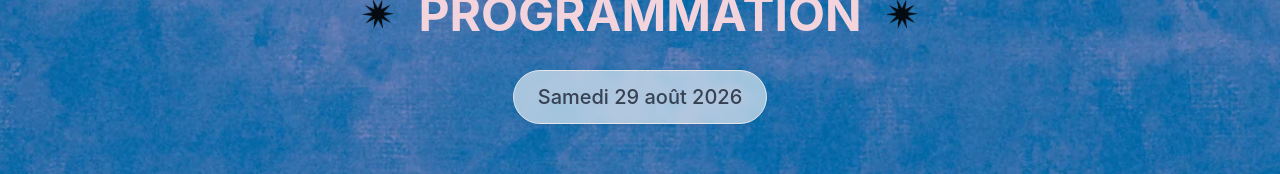
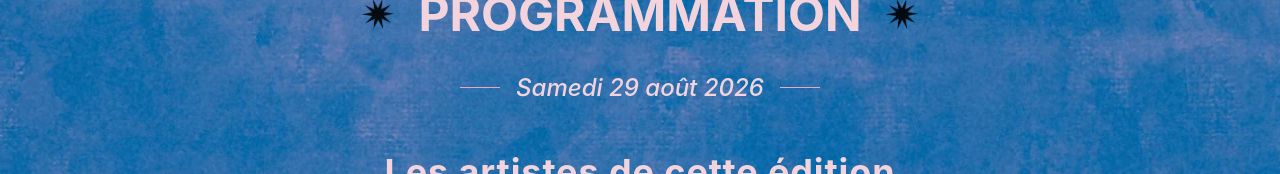
Before and after one commit to JasonSaluden/felicita, a React (Create React App) app: page /programmation in a window 1280 px wide. Shown: the part 364-538 px from the top of the page. Built offline with nearby package versions, Linux system fonts and the light colour scheme; no server answers; a web font is replaced by a local one.

Commit message:
modifiation horaire depart velo

```diff
--- a/src/pages/InfosPratiques.jsx
+++ b/src/pages/InfosPratiques.jsx
@@ -93,7 +93,7 @@ const moyensDeVenir = [
     Icone: IconeVelo,
     couleurIcone: "bg-green-100 text-green-700 border-green-200",
     texte:
-      "Départ collectif prévu depuis Angers vers 11h30 pour venir en mode tout doux ! Plus d'infos à venir",
+      "Départ collectif prévu depuis Angers vers 13h30 pour venir en mode tout doux ! Plus d'infos à venir",
     // Pas encore de lien : la carte s'affiche sans bouton tant que `lien` est absent
   },
 ];
--- a/src/pages/Programmation.jsx
+++ b/src/pages/Programmation.jsx
@@ -53,11 +53,14 @@ function Programmation() {
               />
             </div>
 
-            {/* Sous-titre avec cadre */}
-            <div className="inline-block bg-white/60 backdrop-blur-sm border border-gray-200 px-6 py-3 rounded-full shadow-sm">
-              <p className="text-xl text-gray-700 font-medium">
+            {/* Sous-titre : typographique, sans cadre, pour ne pas ressembler
+                à un bouton (même traitement que sur Infos Pratiques) */}
+            <div className="inline-flex items-center gap-4">
+              <span className="hidden sm:block h-px w-10 bg-[#F0A5B8]"></span>
+              <p className="text-xl sm:text-2xl text-[#F4D4DC] font-medium italic">
                 Samedi 29 août 2026
               </p>
+              <span className="hidden sm:block h-px w-10 bg-[#F0A5B8]"></span>
             </div>
           </div>
         </div>
--- a/src/pages/Retrospective.jsx
+++ b/src/pages/Retrospective.jsx
@@ -57,12 +57,16 @@ function Retrospective() {
               />
             </div>
 
-            <div className="inline-block bg-white/60 backdrop-blur-sm border border-gray-200 px-6 py-3 rounded-full shadow-sm">
-              <p className="text-xl text-gray-700 font-medium">
+            {/* Sous-titre : typographique, sans cadre (même traitement que sur
+                Infos Pratiques et Programmation) */}
+            <div className="inline-flex items-center gap-4">
+              <span className="hidden sm:block h-px w-10 bg-[#F0A5B8]"></span>
+              <p className="text-xl sm:text-2xl text-[#F4D4DC] font-medium italic">
                 {edition.theme && `  ${edition.theme} • `}
                 {edition.numero}
                 <sup>e</sup> édition <br></br>{edition.annee}
               </p>
+              <span className="hidden sm:block h-px w-10 bg-[#F0A5B8]"></span>
             </div>
           </div>
         </div>
```
